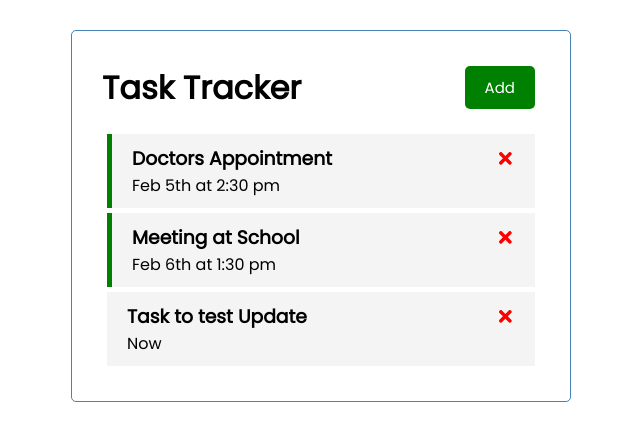
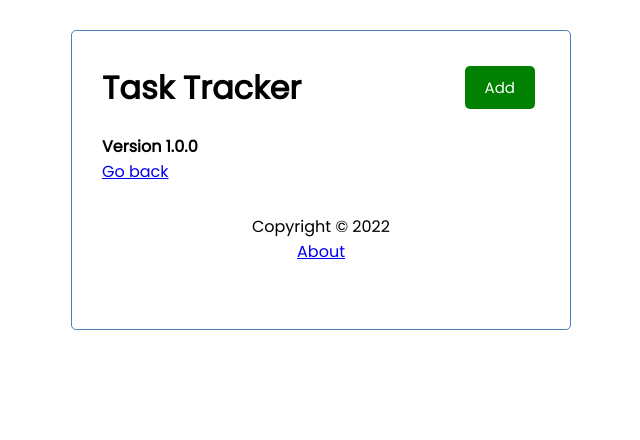
Before and after one commit to rishikarthikeyan27/Task-Tracker-Application, a React (Create React App) app: page /about in a window 1280 px wide. Shown: the top 440 px of the page, without its empty margins (319-959 px from the left). Built offline with nearby package versions, Linux system fonts and the light colour scheme; data requests are answered from the project's data file.

Commit message:
Final commit

```diff
--- a/db.json
+++ b/db.json
@@ -7,15 +7,9 @@
       "reminder": true
     },
     {
-      "id": 2,
-      "text": "Meeting at School",
-      "day": "Feb 6th at 1:30 pm",
-      "reminder": true
-    },
-    {
-      "text": "Task to test Update",
-      "day": "Now",
-      "reminder": false,
+      "text": "Finish Task Tracker Project",
+      "day": "Jan 27th at 12:30 pm",
+      "reminder": true,
       "id": 3
     }
   ]
--- a/package.json
+++ b/package.json
@@ -10,6 +10,7 @@
     "react": "^17.0.2",
     "react-dom": "^17.0.2",
     "react-icons": "^4.3.1",
+    "react-router-dom": "^6.2.1",
     "react-scripts": "5.0.0",
     "web-vitals": "^2.1.4"
   },
--- a/src/App.js
+++ b/src/App.js
@@ -1,7 +1,10 @@
 import { useEffect, useState } from 'react';
+import { BrowserRouter as Router, Routes, Route } from 'react-router-dom';
 import Header from '../src/components/Header';
 import Tasks from './components/Tasks';
 import AddTask from './components/AddTask';
+import Footer from './components/Footer';
+import About from './components/About';
 
 function App() {
   const [showAddTask, setShowAddTask] = useState(false);
@@ -97,19 +100,37 @@
   };
 
   return (
+    <Router>
       <div className='container'>
         <Header
           title='Task Tracker'
           onAdd={() => setShowAddTask(!showAddTask)}
           showAddTask={showAddTask}
         />
+        <Routes>
+          <Route
+            path='/'
+            exact
+            element={
+              <>
                 {showAddTask && <AddTask onAdd={addTask} />}
-      {tasks.length != 0 ? (
-        <Tasks tasks={tasks} onDelete={deleteTask} onToggle={toggleReminder} />
+                {tasks.length > 0 ? (
+                  <Tasks
+                    tasks={tasks}
+                    onDelete={deleteTask}
+                    onToggle={toggleReminder}
+                  />
                 ) : (
-        'No tasks to Show'
+                  <p>No Tasks available</p>
                 )}
+              </>
+            }
+          />
+          <Route path='/about' element={<About />} />
+        </Routes>
+        <Footer />
       </div>
+    </Router>
   );
 }
 
--- /dev/null
+++ b/src/components/About.js
@@ -0,0 +1,12 @@
+import { Link } from 'react-router-dom';
+
+const About = () => {
+  return (
+    <div>
+      <h4>Version 1.0.0</h4>
+      <Link to='/'>Go back</Link>
+    </div>
+  );
+};
+
+export default About;
--- /dev/null
+++ b/src/components/Footer.js
@@ -0,0 +1,12 @@
+import { Link } from 'react-router-dom';
+
+const Footer = () => {
+  return (
+    <footer>
+      <p>Copyright &copy; 2022</p>
+      <Link to='/about'>About</Link>
+    </footer>
+  );
+};
+
+export default Footer;
```
Also changed, not shown: 1 other file (tests, documents, lock files or other folders). Lines whose indentation alone changed are shown as unchanged.
